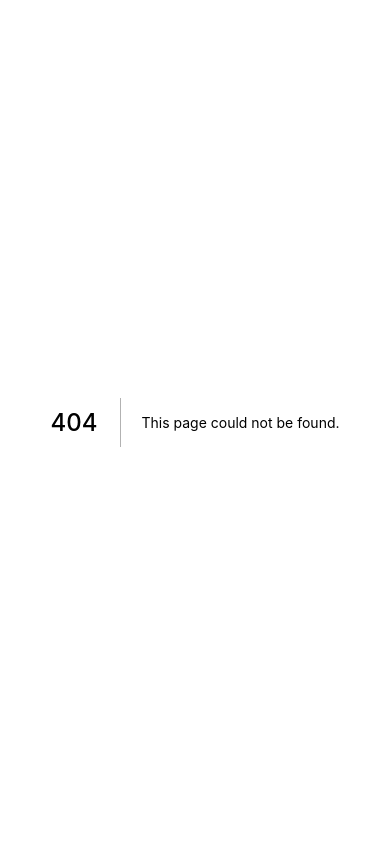
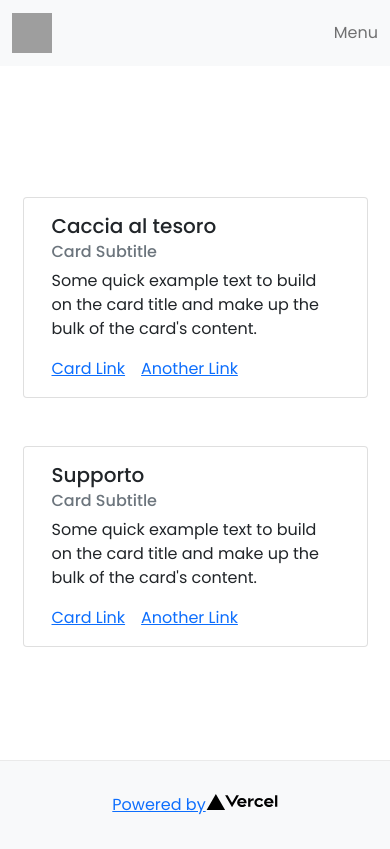
Before and after one commit to andrea-deluca/treasure-hunt-support-webapp, a Next.js app: page /home in a window 390 px wide. Before the commit this address had no page. Built offline with nearby package versions, Linux system fonts and the light colour scheme; grey boxes are pictures that could not be loaded.

Commit message:
Login completed
Login web and mobile completed, Layout fixed and Home started

```diff
--- a/components/layout.js
+++ b/components/layout.js
@@ -1,11 +1,13 @@
 import styles from '../styles/layout.module.css'
+import Nav from './navbar'
 import Footer from './footer'
 
-export default function Layout({ main }) {
+export default function Layout({ children, navbar }) {
     return (
-        <div>
+        <div className={styles.container}>
+            {navbar ? <Nav /> : null}
             <main className={styles.main}>
-                {main}
+                {children}
             </main>
             <Footer />
         </div>
--- /dev/null
+++ b/components/navbar.js
@@ -0,0 +1,27 @@
+import { Container, Navbar } from 'react-bootstrap'
+import styles from '../styles/navbar.module.css'
+
+export default function Nav() {
+    return (
+        <nav className={styles.navbar}>
+            <Navbar bg="light">
+                <Container>
+                    <Navbar.Brand href="#home">
+                        <img
+                            src="/images/logo.png"
+                            width="40"
+                            height="40"
+                            className="d-inline-block align-top"
+                            alt="React Bootstrap logo"
+                        />
+                    </Navbar.Brand>
+                    <Navbar.Collapse className="justify-content-end">
+                        <Navbar.Text>
+                            Menu
+                        </Navbar.Text>
+                    </Navbar.Collapse>
+                </Container>
+            </Navbar>
+        </nav>
+    );
+}
--- /dev/null
+++ b/pages/home.js
@@ -0,0 +1,55 @@
+import Head from "next/head";
+import Layout from "../components/layout";
+import { Row, Col, Card } from 'react-bootstrap'
+
+function HomeHead() {
+    return (
+        <Head>
+            <title>Caccia al tesoro | Home</title>
+            <meta name="description" content="Webapp di supporto per la caccia al tesoro organizzata dalla Consulta Giovanile di Lascari" />
+            <link rel="icon" href="/favicon.ico" />
+        </Head>
+    );
+}
+
+function HomeMain() {
+    return (
+        <>
+            <div className={"row gy-5"}>
+                <Card className={"mx-auto col-lg-4 col-10"}>
+                    <Card.Body>
+                        <Card.Title>Caccia al tesoro</Card.Title>
+                        <Card.Subtitle className="mb-2 text-muted">Card Subtitle</Card.Subtitle>
+                        <Card.Text>
+                            Some quick example text to build on the card title and make up the bulk of
+                            the card's content.
+                        </Card.Text>
+                        <Card.Link href="#">Card Link</Card.Link>
+                        <Card.Link href="#">Another Link</Card.Link>
+                    </Card.Body>
+                </Card>
+                <Card className={"mx-auto col-lg-4 col-10"}>
+                    <Card.Body>
+                        <Card.Title>Supporto</Card.Title>
+                        <Card.Subtitle className="mb-2 text-muted">Card Subtitle</Card.Subtitle>
+                        <Card.Text>
+                            Some quick example text to build on the card title and make up the bulk of
+                            the card's content.
+                        </Card.Text>
+                        <Card.Link href="#">Card Link</Card.Link>
+                        <Card.Link href="#">Another Link</Card.Link>
+                    </Card.Body>
+                </Card>
+            </div>
+        </>
+    );
+}
+
+export default function Home() {
+    return (
+        <Layout navbar>
+            <HomeHead />
+            <HomeMain />
+        </Layout>
+    );
+}
--- a/styles/footer.module.css
+++ b/styles/footer.module.css
@@ -1,10 +1,12 @@
 .footer {
+    min-height: 10vh;
     display: flex;
     flex: 1;
     padding: 2rem 0;
     border-top: 1px solid #eaeaea;
     justify-content: center;
     align-items: center;
+    background-color: rgb(248, 249, 250);
 }
 
 .footer a {
--- a/styles/layout.module.css
+++ b/styles/layout.module.css
@@ -1,5 +1,9 @@
+.container{
+    min-height: 100vh;
+}
+
 .main {
-    min-height: 100vh;
+    min-height: 80vh;
     padding: 4rem 0;
     display: flex;
     justify-content: center;
--- /dev/null
+++ b/styles/navbar.module.css
@@ -0,0 +1,3 @@
+.navbar{
+    min-height: 10vh;
+}
```
Also changed, not shown: pages/index.js (+7 -6 lines), styles/Login.module.css (+9 -4 lines).
